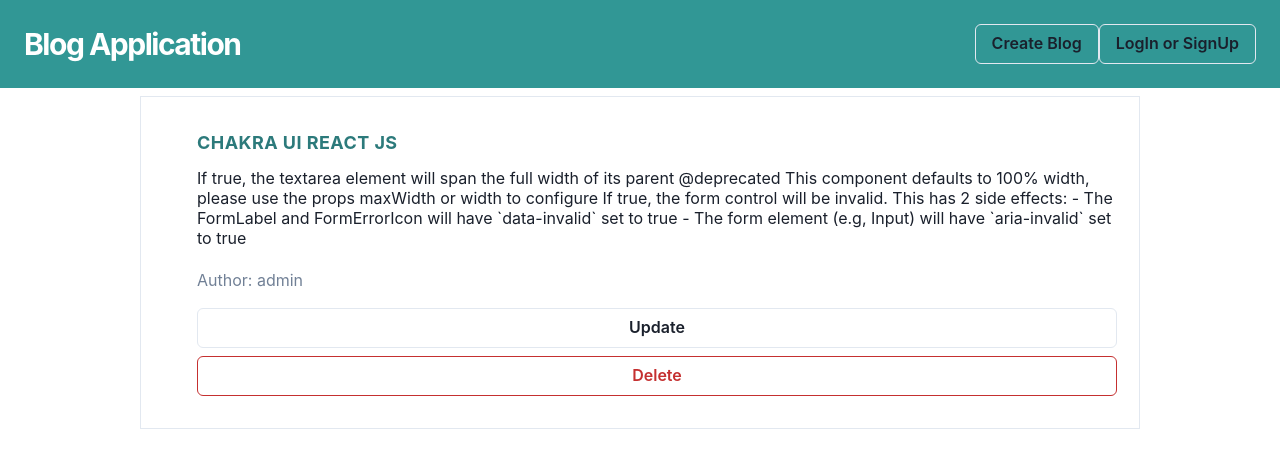
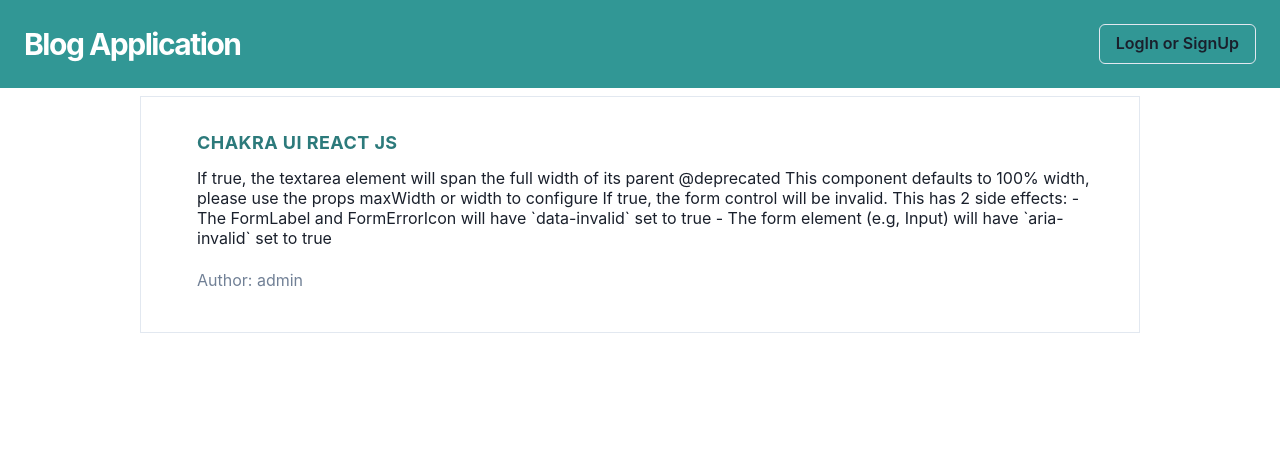
Before and after one commit to Durjoy001/blog-application-frontend-2.0, a React (Create React App) app: page /blogs/view/0 in a window 1280 px wide. Shown: the top 468 px of the page. Built offline with nearby package versions, Linux system fonts and the light colour scheme.

Commit message:
refactor code

```diff
--- a/src/components/blogDetails.tsx
+++ b/src/components/blogDetails.tsx
@@ -1,16 +1,10 @@
 import React, {FC} from 'react';
 import {
   Box,
-  Flex,
-  AspectRatio,
-  Image,
   Text,
-  Link,
   Button,
   Stack,
-  Collapse,
   Container,
-  Spacer,
   SimpleGrid,
   ChakraProvider,
   useToast,
@@ -22,9 +16,6 @@ import {
   AlertDialogOverlay,
 } from "@chakra-ui/react";
 import { useContext, useState } from "react";
-import { useParams } from 'react-router-dom';
-import { useEffect } from "react";
-//import { Redirect, useHistory } from "react-router-dom";
 import { useNavigate } from 'react-router-dom';
 import { Link as RouterLink } from "react-router-dom";
 import { useDispatch, useSelector } from 'react-redux'
@@ -40,21 +31,15 @@ interface Props {
 }
 
 export const BlogDetails : FC<Props> = ({id, name , description , creator}) => {
-  //const { id } = useParams();
-  //const [blogs, setBlogs] = useState([]);
   const [requestState, setRequestState] = useState("not-requested");
   const toast = useToast();
   const [isOpen, setIsOpen] = React.useState(false)
   const onClose = () => setIsOpen(false)
-  //const cancelRef = React.useRef()
-  const isLoggedIn  = true;
-  //const blogs = useAppSelector((state: RootState) => state.blogs);
-
+  const auth = useAppSelector((state: RootState) => state.users);
   const cancelRef = React.useRef<null | HTMLButtonElement>(null);
 
   const navigate = useNavigate();
   const dispatch = useDispatch();
-
 
   const deleteBlog = (e : any) =>{
     e.preventDefault();
@@ -106,7 +91,7 @@ return (
                   {"Created at: " + blogs.time}
                 </Text> */}
                   {
-                    isLoggedIn && (<Button as = {RouterLink} to= {`/blogs/${id}`}
+                    auth.isAuthenticated && auth.authName === creator &&  (<Button as = {RouterLink} to= {`/blogs/${id}`}
                         w="920px"
                         variant="outline"
                         _hover={{ bg: "teal.700", borderColor: "teal.700" }}
@@ -114,18 +99,8 @@ return (
                       Update
                     </Button>)
                   }
-                  {/* {
-                    requestState === "error" && (
-                      <Text display="block" fontSize="sm" color="red">
-                        Something Went Wrong!! Please Try Again.
-                      </Text>
-                    )
-                  } */}
-                  {/* {
-                      requestState === "completed" && (<Redirect to='/'/>)
-                  } */}
                   {
-                    isLoggedIn  &&(<><Button colorScheme="red" w="920px" variant="outline"
+                    auth.isAuthenticated && auth.authName === creator  &&(<><Button colorScheme="red" w="920px" variant="outline"
                       _hover={{ bg: "red.200", borderColor: "red.200" }} onClick={() => setIsOpen(true)}>
                       Delete
                     </Button>
@@ -155,7 +130,7 @@ return (
                           </AlertDialogFooter>
                         </AlertDialogContent>
                       </AlertDialogOverlay>
-                   </AlertDialog>
+                    </AlertDialog>
                    </>)
                   }
               </Stack>
--- a/src/components/editBlog.tsx
+++ b/src/components/editBlog.tsx
@@ -1,58 +1,33 @@
 import React, {FC} from 'react';
 import {
-  Flex,
-  Heading,
-  Input,
   Button,
-  InputGroup,
   Stack,
-  InputLeftElement,
-  chakra,
-  Box,
-  Link,
-  Avatar,
-  FormControl,
   useToast,
-  FormHelperText,
-  InputRightElement,
   Text,
-  Spinner,
   Textarea
 } from "@chakra-ui/react";
 import { useContext, useState } from "react";
-import { Link as RouterLink } from "react-router-dom";
 import { useParams } from 'react-router-dom';
-import { useEffect } from "react";
-import { FaUserAlt, FaLock } from "react-icons/fa";
 import { useNavigate } from 'react-router-dom';
 import { useDispatch, useSelector } from 'react-redux'
 import { RootState } from '../app/store';
 import { useAppDispatch, useAppSelector } from '../app/hooks'
 import { postUpdated } from './../slices/blogSlice';
 
-const CFaUserAlt = chakra(FaUserAlt);
-const CFaLock = chakra(FaLock);
 interface Props {
 
 }
-
 export const EditBlog : FC<Props> = () => {
   const [loaded,setLoaded] = useState(true);
   const  id  = useParams().id;
-  const [blogs, setBlogs] = useState([]);
-  const [author,setAuthor] = useState("admin");
   const [requestState, setRequestState] = useState("not-requested");
   const [error,setError] = useState();
   const toast = useToast();
   const navigate = useNavigate();
-
-  const isLoggedIn = true;
-  const user = "admin";
-
   const data = useAppSelector((state: RootState) => state.blogs);
   var blogID: number = Number(id);
   const Blog = data[blogID]
-
+  const auth = useAppSelector((state: RootState) => state.users);
   const [name,setName] = useState(Blog.name);
   const [description,setDescription] = useState(Blog.description);
   const dispatch = useDispatch()
@@ -67,7 +42,7 @@ export const EditBlog : FC<Props> = () => {
       return <h1>loading...</h1>
   }
   else {
-      if(!isLoggedIn || author !== user){
+      if(!auth.isAuthenticated || auth.authName !== Blog.creator){
           //return <Redirect to={'/blogs/view/' + id }/>
           return (<h1>don't have permission</h1>)
       }
@@ -103,9 +78,6 @@ export const EditBlog : FC<Props> = () => {
                           {error}
                           </Text>
                       )}
-                      {/* {
-                          requestState === "completed" && (<Redirect to={'/blogs/view/' + id }/>)
-                      } */}
                       <Button
                           borderRadius={0}
                           type="submit"
@@ -113,7 +85,7 @@ export const EditBlog : FC<Props> = () => {
                           colorScheme="teal"
                           width="full"
                       >
-                      UPDATE
+                        UPDATE
                       </Button>
                   </Stack>
               </form>
--- a/src/components/navbar.tsx
+++ b/src/components/navbar.tsx
@@ -1,7 +1,6 @@
 import React, {FC} from 'react';
 import {
   Box,
-  Stack,
   Heading,
   Flex,
   Text,
@@ -12,18 +11,14 @@ import { HamburgerIcon } from "@chakra-ui/icons";
 import { Link as RouterLink } from "react-router-dom";
 import { useAppDispatch, useAppSelector } from '../app/hooks'
 import { RootState } from '../app/store'
-
 interface Props {
 
 }
 
 export const Navbar : FC<Props> = () => {
-  //const { isLoggedIn, login, logout, user } = useContext(AuthContext);
-  const isLoggedIn = true;
   const { isOpen, onOpen, onClose } = useDisclosure();
   const handleToggle = () => (isOpen ? onClose() : onOpen());
   const data = useAppSelector((state: RootState) => state.users);
-
   return (
     <Flex
       as="nav"
@@ -42,34 +37,31 @@ export const Navbar : FC<Props> = () => {
           </Heading>
         </Text>
       </Flex>
+
       <Box display={{ base: "block", md: "none" }} onClick={handleToggle}>
         <HamburgerIcon />
       </Box>
+
       <Box
         display={{ base: isOpen ? "block" : "none", md: "block" }}
         mt={{ base: 4, md: 0 }}
       >
-        {
-          data.isAuthenticated && (
+        { data.isAuthenticated && (
             <Button
               variant="outline"
               _hover={{ bg: "teal.700", borderColor: "teal.700" }}
             >
-              {
-                data.authName
-              }
-            </Button>
-          )
+              { data.authName }
+            </Button> )
         }
-        {
-          isLoggedIn && (<Button as = {RouterLink} to="/blogs"
+        { data.isAuthenticated && (<Button as = {RouterLink} to="/blogs"
             variant="outline"
             _hover={{ bg: "teal.700", borderColor: "teal.700" }}
           >
             Create Blog
           </Button>)
         }
-        {
+        { !data.isAuthenticated &&
           (<Button as = {RouterLink} to="/signin"
             variant="outline"
             _hover={{ bg: "teal.700", borderColor: "teal.700" }}
--- a/src/pages/blogView.tsx
+++ b/src/pages/blogView.tsx
@@ -1,7 +1,5 @@
 import React, {FC} from 'react';
 import { useParams } from 'react-router-dom';
-//import data from './../data.json'
-import { BlogCard } from '../components/blogCard';
 import { useAppDispatch, useAppSelector } from '../app/hooks'
 import { RootState } from '../app/store';
 import { BlogDetails } from '../components/blogDetails';
@@ -12,7 +10,6 @@ interface Props {
 export const BlogView : FC<Props> = () => {
   const data = useAppSelector((state: RootState) => state.blogs);
   const {id}   = useParams ();
-  console.log({id});
   var blogID: number = Number(id);
   return (
     <div>
--- a/src/pages/blogs.tsx
+++ b/src/pages/blogs.tsx
@@ -1,10 +1,6 @@
 import React, {FC} from 'react';
-//import blogs from './../data.json'
 import { BlogCardList } from '../components/blogCardList';
-import { BlogCard } from '../components/blogCard';
-import { Center, Box, Heading } from "@chakra-ui/react";
 import { ChakraProvider, SimpleGrid, Container } from "@chakra-ui/react";
-import { useSelector } from 'react-redux';
 import { useAppDispatch, useAppSelector } from '../app/hooks'
 import { RootState } from '../app/store';
 interface Props {
--- a/src/pages/signIn.tsx
+++ b/src/pages/signIn.tsx
@@ -1,5 +1,4 @@
 import React, {FC} from 'react';
-import { redirect} from "react-router-dom";
 import {
     Flex,
     Heading,
@@ -7,16 +6,13 @@ import {
     Button,
     InputGroup,
     Stack,
+    InputRightElement,
     InputLeftElement,
     chakra,
     Box,
     Link,
     Avatar,
     FormControl,
-    useToast,
-    FormHelperText,
-    InputRightElement,
-    Text
   } from "@chakra-ui/react";
 import { FaUserAlt, FaLock } from "react-icons/fa";
 import { useContext, useState } from "react";
@@ -34,22 +30,19 @@ interface Props {
 }
 
 export const SignIn : FC<Props> = () => {
-  //const [showPassword, setShowPassword] = useState(false);
-  //const HandleShowClick = () => setShowPassword(!showPassword);
+  const [showPassword, setShowPassword] = useState(false);
+  const HandleShowClick = () => setShowPassword(!showPassword);
   const [email, setEmail] = useState('');
   const [password, setPassword] = useState('');
   const [requestState, setRequestState] = useState("not-requested");
   // const toast = useToast();
-  const isLoggedIn = false;
-
   const data = useAppSelector((state: RootState) => state.users);
   const navigate = useNavigate();
   const dispatch = useDispatch();
+
   const logIn = () => {
-    console.log(data);
     for (let i = 0; i < data.user.length; i++) {
         if(data.user[i].email === email && data.user[i].password === password){
-            console.log('dukse')
             setRequestState('completed');
             dispatch(
                 authLogin({
@@ -62,7 +55,7 @@ export const SignIn : FC<Props> = () => {
         }
     }
   }
-  if (isLoggedIn){
+  if (data.isAuthenticated){
       return (
         <div>
           <h1>you are already logged in</h1>
@@ -71,14 +64,14 @@ export const SignIn : FC<Props> = () => {
   }
   else
       return (
-          <Flex
+            <Flex
               flexDirection="column"
               width="100wh"
               height="100vh"
               backgroundColor="gray.200"
               justifyContent="center"
               alignItems="center"
-          >
+            >
               <Stack
                   flexDir="column"
                   mb="2"
@@ -117,17 +110,17 @@ export const SignIn : FC<Props> = () => {
                                           children={<CFaLock color="gray.300" />}
                                       />
                                       <Input data-testid = "test-password"
-                                          //type={showPassword ? "text" : "password"}
+                                          type={showPassword ? "text" : "password"}
                                           placeholder="Password"
                                           name="password"
                                           onChange={(e) => setPassword(e.target.value)}
                                           required
                                       />
-                                      {/* <InputRightElement width="4.5rem">
+                                      <InputRightElement width="4.5rem">
                                           <Button h="1.75rem" size="sm" onClick={HandleShowClick}>
                                           {showPassword ? "Hide" : "Show"}
                                           </Button>
-                                      </InputRightElement> */}
+                                      </InputRightElement>
                                   </InputGroup>
                               </FormControl>
                               {/* {
@@ -155,6 +148,6 @@ export const SignIn : FC<Props> = () => {
                   Sign Up
                   </Link>
               </Box>
-          </Flex>
-  );
+            </Flex>
+    );
 }
```
Also changed, not shown: src/components/blogCard.tsx (+2 -14 lines), src/components/createBlogDetails.tsx (+2 -28 lines), src/pages/signUp.tsx (+0 -59 lines). Lines whose indentation alone changed are shown as unchanged.
